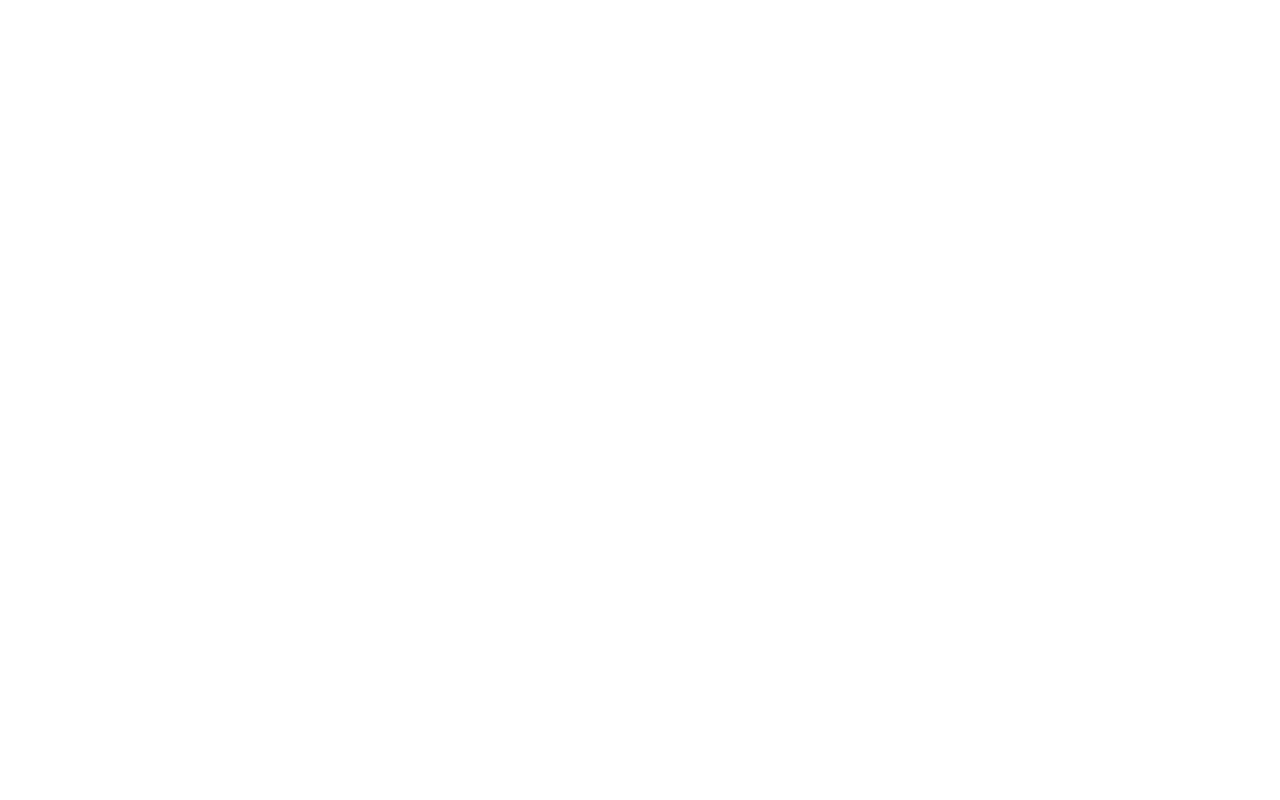
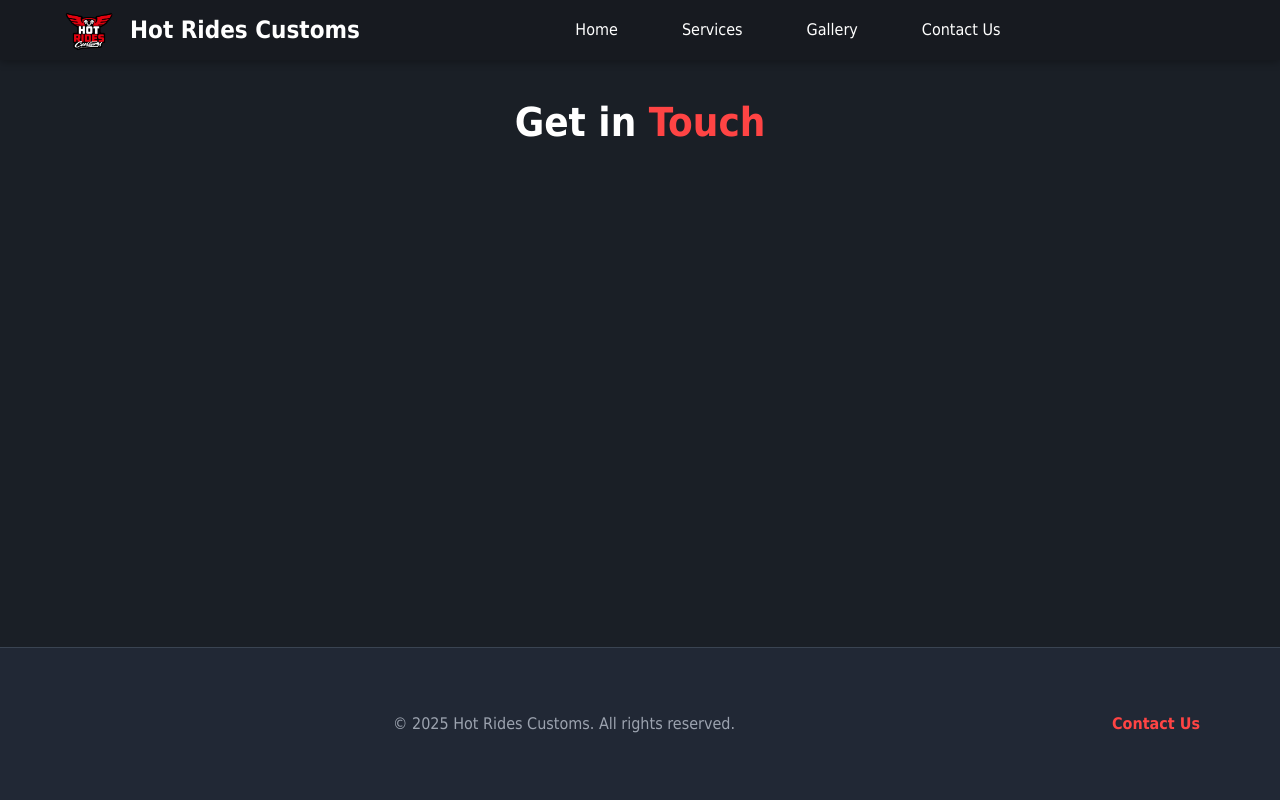
Before and after one commit to mira-m-ismail/ISTE140-Project2, a plain HTML site: page Project2_Team_1/page4.html in a window 1280 px wide. Drawn offline with Linux system fonts and the light colour scheme; a web font is replaced by a local one.

Commit message:
minor changes

```diff
--- a/Project2_Team_1/page4.html
+++ b/Project2_Team_1/page4.html
@@ -0,0 +1,51 @@
+<!DOCTYPE html>
+<html lang="en">
+
+<head>
+    <meta charset="UTF-8">
+    <meta name="viewport" content="width=device-width, initial-scale=1.0">
+    <title>Hot Rides Customs | Contact Us</title>
+
+    <link rel="stylesheet" href="./assets/CSS/style.css">
+    <link rel="icon" type="image/png" href="./assets/media/logo.ico">
+
+    <link rel="preconnect" href="https://fonts.googleapis.com">
+    <link rel="preconnect" href="https://fonts.gstatic.com" crossorigin>
+    <link
+        href="https://fonts.googleapis.com/css2?family=Goldman:wght@400;700&family=Kantumruy+Pro:ital,wght@0,100..700;1,100..700&display=swap"
+        rel="stylesheet">
+</head>
+
+<body>
+    <!-- ===== HEADER ===== -->
+    <header class="header">
+        <div class="logo-container">
+            <img src="./assets/media/logo.png" alt="Hot Rides Customs Logo" class="logo">
+            <h1 class="site-title">Hot Rides Customs</h1>
+        </div>
+
+        <nav class="navbar">
+            <ul class="nav-list">
+                <li><a href="index.html" class="nav-link">Home</a></li>
+                <li><a href="page2.html" class="nav-link">Services</a></li>
+                <li><a href="page3.html" class="nav-link">Gallery</a></li>
+                <li><a href="page4.html" class="nav-link">Contact Us</a></li>
+            </ul>
+        </nav>
+    </header>
+
+    <main>
+        <section class="contact-page">
+            <h2 class="section-title">Get in <span>Touch</span></h2>
+        </section>
+
+    </main>
+    <!-- ===== FOOTER ===== -->
+    <footer class="footer">
+        <p class="footer-text">&copy; 2025 Hot Rides Customs. All rights reserved.</p>
+        <p class="footer-link"><a href="page4.html">Contact Us</a></p>
+    </footer>
+</body>
+
+
+</html>
```
Also changed, not shown: Project2_Team_1/page2.html (+1 -1 lines), Project2_Team_1/page3.html (+1 -8 lines).
